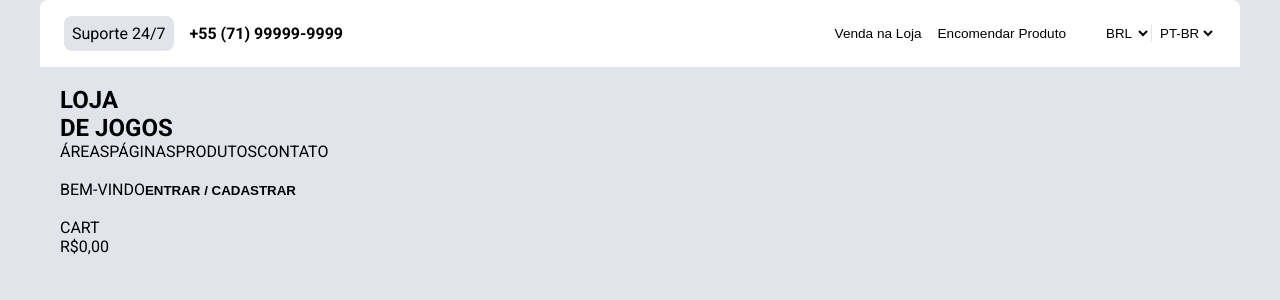
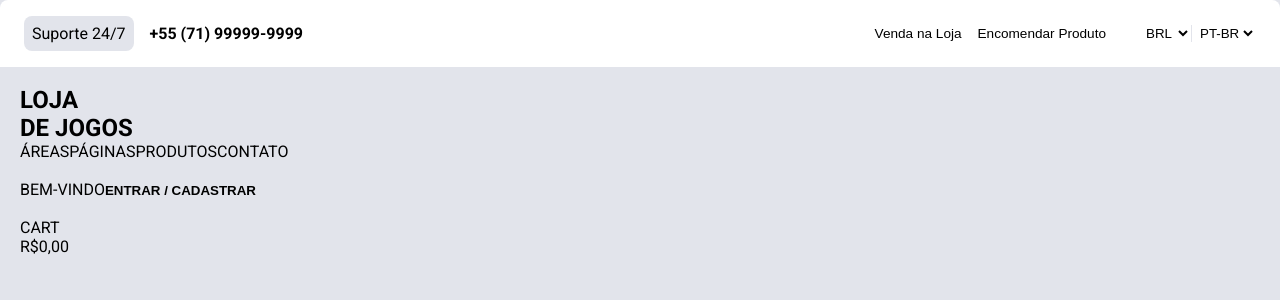
Before and after one commit to plucascarv/sistema-web-ecommerce-MATC82, an Angular app: page / in a window 1280 px wide. Shown: the top 300 px of the page. Built offline with nearby package versions, Linux system fonts and the light colour scheme.

Commit message:
container e before select #lang

```diff
--- a/src/app/header-supernav/header-supernav.component.css
+++ b/src/app/header-supernav/header-supernav.component.css
@@ -48,7 +48,7 @@
 }
 
 .supernav-lang-curr #language::before {
-  content: url("");
+  content: "";
   border-radius: 50%;
   width: 8px;
   height: 8px;
--- a/src/styles.css
+++ b/src/styles.css
@@ -24,7 +24,7 @@ a {
 /* UTILIDADES*/
 .container {
   box-sizing: border-box;
-  max-width: 1200px;
+  max-width: 1480px;
   padding: 0 20px;
   margin: 0 auto;
 }
```
